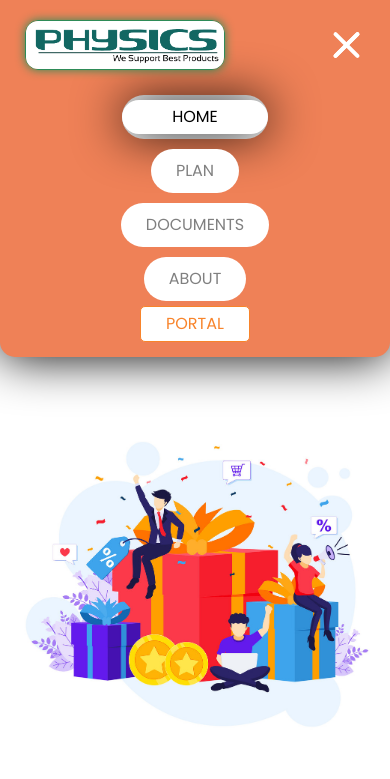
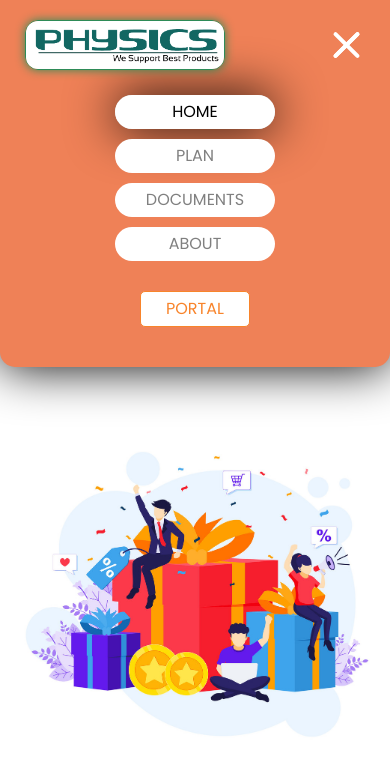
Before and after one commit to b9aurav/Physics-Marketing-Web, a plain HTML site: page index.html in a window 390 px wide. Both pictures are taken after a click on the button "Toggle navigation". Shown: the top 779 px of the page. Drawn offline with nearby package versions, Linux system fonts and the light colour scheme; some packages are replaced by stand-ins of ours.

Commit message:
CSS Bug fix.

```diff
--- a/css/responsive.css
+++ b/css/responsive.css
@@ -13,6 +13,7 @@
     display: flex;
     align-items: center;
     justify-content: center;
+    margin: 25px;
   }
 
   .custom_nav-container .navbar-nav {
@@ -28,7 +29,8 @@
 
   .custom_nav-container .navbar-nav .nav-item .nav-link {
     padding: 5px 25px;
-    margin: 5px 0;
+    margin: 0;
+    width: 160px;
   }
 
   .slider_section {
```
